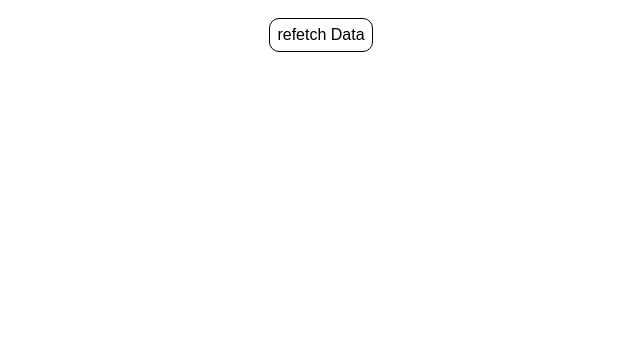
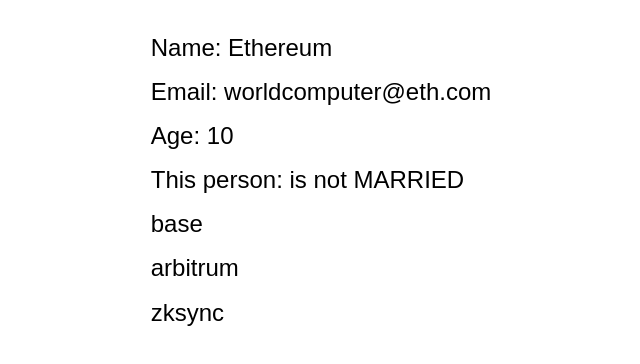
Before and after one commit to aravinth-in/learning-react, a React (Create React App) app: page / in a window 1280 px wide. Shown: the top 364 px of the page, without its empty margins (319-959 px from the left). Built offline with nearby package versions, Linux system fonts and the light colour scheme; no server answers.

Commit message:
Before using prop-types to set the type

```diff
--- a/src/App.js
+++ b/src/App.js
@@ -1,27 +1,18 @@
 import './App.css';
-import { BrowserRouter as Router, Routes, Route, useSearchParams } from 'react-router-dom';
-import {Home} from './pages/Home';
-import { QueryClient, QueryClientProvider } from '@tanstack/react-query';
-import { Cat } from './components/Cat';
-
+import { Person } from './components/Person';
 
 function App() {
-  const client = new QueryClient({defaultOptions: {
-    queries : {
-      refetchOnWindowFocus: false,
-    },
-  }
-  });
-
   return (
     <div className="App">
-<   QueryClientProvider client={client}>
-      <Router>
-        <Routes>
-          <Route path='/' element={<Cat />} />
-        </Routes>
-      </Router>
-      </QueryClientProvider>
+      <Person
+        name = "Ethereum" // Name accept a number as it is type safety
+        email = "worldcomputer@eth.com"
+        age = {10}
+        isMarried = {false}
+        // Change to string, it break as string don't have map function.
+        // Change to friends = null, it break the page
+        friends = {["base", "arbitrum", "zksync"]}
+      />
     </div>
   );
 }
--- /dev/null
+++ b/src/components/Person.js
@@ -0,0 +1,13 @@
+export const Person = (props) => {
+    return (
+        <div>
+            <h1> Name: {props.name} </h1>
+            <h1> Email: {props.email} </h1>
+            <h1> Age: {props.age} </h1>
+            <h1> This person: {props.isMarried? "is" : "is not"} MARRIED</h1>
+            {props.friends.map((friend) => (
+                <h1> {friend} </h1>
+            )) }
+        </div>
+    );
+}
```
